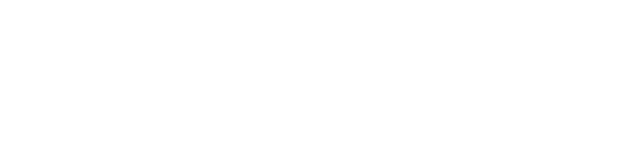
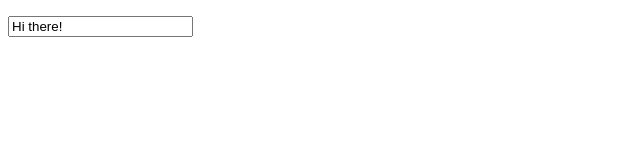
Before and after one commit to Hruchman-Ruslan/typescript-course, a website with bundled scripts: page index.html in a window 1280 px wide. Shown: the whole page, without its empty margins (0-640 px from the left). Built offline with nearby package versions, Linux system fonts and the light colour scheme.

Commit message:
feat: type casting

```diff
--- a/index.html
+++ b/index.html
@@ -6,5 +6,8 @@
 		<title>Understanding TypeScript</title>
 		<script src="dist/app.js" defer></script>
 	</head>
-	<body></body>
+	<body>
+		<p id="message-output"></p>
+		<input type="text" id="user-input" />
+	</body>
 </html>
--- a/src/app.ts
+++ b/src/app.ts
@@ -113,3 +113,21 @@ function moveAnimal(animal: Animal) {
 }
 
 moveAnimal({ type: 'bird', flyingSpeed: 10 })
+
+const paragraph = document.querySelector('p') //  HTMLParagraphElement | null
+const paragraphId = document.getElementById('message-output') //  HTMLElement | null
+// const userInputElement = <HTMLInputElement>(
+// 	document.getElementById('user-input')!
+// )
+
+// const userInputElement = document.getElementById(
+// 	'user-input'
+// )! as HTMLInputElement //  HTMLElement | null
+
+// userInputElement.value = 'Hi there!'
+
+const userInputElement = document.getElementById('user-input')
+
+if (userInputElement) {
+	;(userInputElement as HTMLInputElement).value = 'Hi there!'
+}
```
Also changed, not shown: 1 other file.
